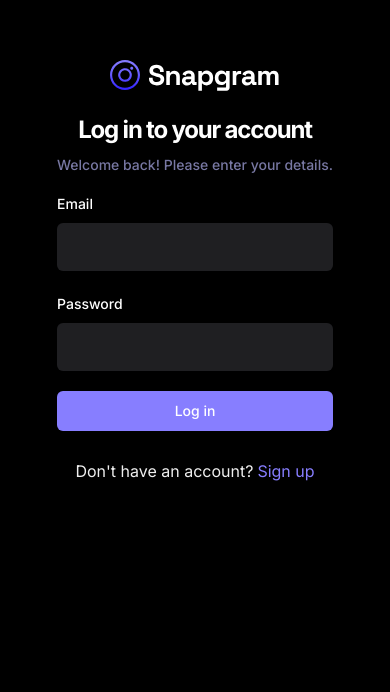
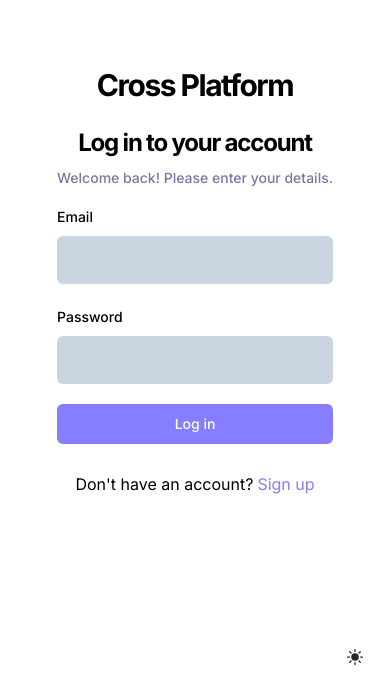
Before and after one commit to poju3185/cross-platform, a React (Vite) app: page /sign-in in a window 390 px wide. Shown: the part 152-844 px from the top of the page. Built offline with nearby package versions, Linux system fonts and the light colour scheme; no server answers.

Commit message:
Add dark mode toggle

```diff
--- a/src/App.tsx
+++ b/src/App.tsx
@@ -19,10 +19,13 @@ import { Toaster } from "@/components/ui/toaster";
 
 import "./globals.css";
 
+import ThemeSwitcher from "./components/shared/ThemeSwitcher";
+
 const App = () => {
   return (
-      // eslint-disable-next-line react/jsx-filename-extension
+    // eslint-disable-next-line react/jsx-filename-extension
     <main className="flex h-screen">
+      <ThemeSwitcher/>
       <Routes>
         {/* public routes */}
         <Route element={<AuthLayout />}>
--- a/src/_auth/AuthLayout.tsx
+++ b/src/_auth/AuthLayout.tsx
@@ -16,9 +16,9 @@ export default function AuthLayout() {
           </section>
 
           <img
-            src="/assets/images/side-img.svg"
+            src="/assets/images/side-img.jpg"
             alt="logo"
-            className="hidden xl:block h-screen w-1/2 object-cover bg-no-repeat"
+            className="hidden xl:block h-screen w-1/2 object-contain bg-no-repeat"
           />
         </>
       )}
--- a/src/_auth/forms/SigninForm.tsx
+++ b/src/_auth/forms/SigninForm.tsx
@@ -3,7 +3,14 @@ import { useForm } from "react-hook-form";
 import { zodResolver } from "@hookform/resolvers/zod";
 import { Link, useNavigate } from "react-router-dom";
 
-import { Form, FormControl, FormField, FormItem, FormLabel, FormMessage } from "@/components/ui/form";
+import {
+  Form,
+  FormControl,
+  FormField,
+  FormItem,
+  FormLabel,
+  FormMessage,
+} from "@/components/ui/form";
 import { Input } from "@/components/ui/input";
 import { Button } from "@/components/ui/button";
 import Loader from "@/components/shared/Loader";
@@ -45,7 +52,7 @@ const SigninForm = () => {
 
       navigate("/");
     } else {
-      toast({ title: "Login failed. Please try again.", });
+      toast({ title: "Login failed. Please try again." });
 
       return;
     }
@@ -54,7 +61,7 @@ const SigninForm = () => {
   return (
     <Form {...form}>
       <div className="sm:w-420 flex-center flex-col">
-        <img src="/assets/images/logo.svg" alt="logo" />
+        <h1 className="h2-bold md:h1-bold pt-5 sm:pt-12">Cross Platform</h1>
 
         <h2 className="h3-bold md:h2-bold pt-5 sm:pt-12">
           Log in to your account
@@ -103,7 +110,7 @@ const SigninForm = () => {
             )}
           </Button>
 
-          <p className="text-small-regular text-light-2 text-center mt-2">
+          <p className="text-small-regular text-black-2 text-center mt-2">
             Don&apos;t have an account?
             <Link
               to="/sign-up"
--- a/src/_auth/forms/SignupForm.tsx
+++ b/src/_auth/forms/SignupForm.tsx
@@ -89,13 +89,13 @@ const SignupForm = () => {
   return (
     <Form {...form}>
       <div className="sm:w-420 flex-center flex-col">
-        <img src="/assets/images/logo.svg" alt="logo" />
+        <h1 className="h2-bold md:h1-bold pt-5 sm:pt-12">Cross Platform</h1>
 
         <h2 className="h3-bold md:h2-bold pt-5 sm:pt-12">
           Create a new account
         </h2>
         <p className="text-light-3 small-medium md:base-regular mt-2">
-          To use snapgram, Please enter your details
+          To use cross platform, Please enter your details
         </p>
 
         <form
@@ -167,7 +167,7 @@ const SignupForm = () => {
             )}
           </Button>
 
-          <p className="text-small-regular text-light-2 text-center mt-2">
+          <p className="text-small-regular text-black-2 text-center mt-2">
             Already have an account?
             <Link
               to="/sign-in"
--- /dev/null
+++ b/src/components/shared/ThemeSwitcher.tsx
@@ -0,0 +1,151 @@
+import React, { useRef, useEffect, useState } from "react";
+import clsx from "clsx";
+
+const svg = {
+  light: (
+    <svg
+      xmlns="http://www.w3.org/2000/svg"
+      viewBox="0 0 24 24"
+      fill="currentColor"
+      className="w-5 h-5 inline-block"
+    >
+      <path d="M12 2.25a.75.75 0 01.75.75v2.25a.75.75 0 01-1.5 0V3a.75.75 0 01.75-.75zM7.5 12a4.5 4.5 0 119 0 4.5 4.5 0 01-9 0zM18.894 6.166a.75.75 0 00-1.06-1.06l-1.591 1.59a.75.75 0 101.06 1.061l1.591-1.59zM21.75 12a.75.75 0 01-.75.75h-2.25a.75.75 0 010-1.5H21a.75.75 0 01.75.75zM17.834 18.894a.75.75 0 001.06-1.06l-1.59-1.591a.75.75 0 10-1.061 1.06l1.59 1.591zM12 18a.75.75 0 01.75.75V21a.75.75 0 01-1.5 0v-2.25A.75.75 0 0112 18zM7.758 17.303a.75.75 0 00-1.061-1.06l-1.591 1.59a.75.75 0 001.06 1.061l1.591-1.59zM6 12a.75.75 0 01-.75.75H3a.75.75 0 010-1.5h2.25A.75.75 0 016 12zM6.697 7.757a.75.75 0 001.06-1.06l-1.59-1.591a.75.75 0 00-1.061 1.06l1.59 1.591z" />
+    </svg>
+  ),
+  dark: (
+    <svg
+      xmlns="http://www.w3.org/2000/svg"
+      viewBox="0 0 24 24"
+      fill="currentColor"
+      className="w-4 h-4 inline-block"
+    >
+      <path
+        fillRule="evenodd"
+        d="M9.528 1.718a.75.75 0 01.162.819A8.97 8.97 0 009 6a9 9 0 009 9 8.97 8.97 0 003.463-.69.75.75 0 01.981.98 10.503 10.503 0 01-9.694 6.46c-5.799 0-10.5-4.701-10.5-10.5 0-4.368 2.667-8.112 6.46-9.694a.75.75 0 01.818.162z"
+        clipRule="evenodd"
+      />
+    </svg>
+  ),
+};
+
+const ThemeSwitcher: React.FC = (): JSX.Element => {
+  const switcher = useRef<HTMLDivElement | null>(null);
+  const switcherButton = useRef<HTMLButtonElement>(null);
+
+  const [activeTheme, setActiveTheme] = useState<string>("light");
+  const [showDropdown, setShowDropdown] = useState<boolean>(false);
+
+  const dropdownMenuClasses = clsx(
+    "min-w-max absolute bg-white text-base z-[1000] overflow-hidden float-left list-none text-left rounded-lg shadow-lg m-0 bg-clip-padding border-none dark:bg-neutral-800",
+    showDropdown ? "block -translate-x-full -translate-y-full" : "hidden"
+  );
+
+  const setDarkTheme = () => {
+    document.documentElement.classList.add("dark");
+    localStorage.theme = "dark";
+
+    setActiveTheme("dark");
+    setShowDropdown(false);
+  };
+
+  const setLightTheme = () => {
+    document.documentElement.classList.remove("dark");
+    localStorage.theme = "light";
+
+    setActiveTheme("light");
+    setShowDropdown(false);
+  };
+
+  const handleClickOutside = (event: MouseEvent) => {
+    if (!switcher.current?.contains(event.target as Node)) {
+      setShowDropdown(false);
+      return;
+    }
+  };
+
+  useEffect(() => {
+    // On page load or when changing themes, best to add inline in `head` to avoid FOUC
+    if (localStorage.theme === 'dark' || (!('theme' in localStorage) && window.matchMedia('(prefers-color-scheme: dark)').matches)) {
+      setDarkTheme();
+    } else {
+      setLightTheme();
+    };
+  }, []);
+
+  useEffect(() => {
+    window.addEventListener("click", handleClickOutside);
+    return () => {
+      window.removeEventListener("click", handleClickOutside);
+    };
+  }, []);
+
+  return (
+    <>
+      <div
+        className="fixed right-5 bottom-5 z-[9999]"
+        id="theme-switcher"
+        ref={switcher}
+      >
+        <div className="relative">
+          <button
+            ref={switcherButton}
+            className="w-[30px] h-[30px] text-neutral-800 dark:text-white uppercase rounded-full hover:shadow-lg hover:bg-neutral-200 dark:hover:bg-neutral-700 focus:bg-neutral-300 dark:focus:bg-neutral-700 focus:shadow-lg focus:outline-none focus:ring-0 active:shadow-lg transition duration-150 ease-in-out flex items-center justify-center whitespace-nowrap motion-reduce:transition-none"
+            type="button"
+            id="themeSwitcher"
+            aria-expanded="false"
+            onClick={() => setShowDropdown(!showDropdown)}
+          >
+            {svg[activeTheme as keyof typeof svg]}
+          </button>
+          <ul
+            className={dropdownMenuClasses}
+            aria-labelledby="themeSwitcher"
+          >
+            <li>
+              <a
+                className="text-sm py-2 px-3 font-normal block w-full whitespace-nowrap bg-transparent text-neutral-700 dark:text-neutral-100 hover:bg-neutral-100 disabled:text-neutral-400 disabled:pointer-events-none disabled:bg-transparent active:no-underline active:text-neutral-800 dark:hover:bg-neutral-600 focus:outline-none focus:bg-neutral-200 focus:dark:bg-neutral-600"
+                style={
+                  activeTheme === "light" ? { color: "rgb(101,144,213)" } : {}
+                }
+                data-theme="light"
+                onClick={setLightTheme}
+              >
+                <div className="pointer-events-none">
+                  <div
+                    className="inline-block w-[24px] text-center"
+                    data-theme-icon="light"
+                  >
+                    {svg.light}
+                  </div>
+                  <span data-theme-name="light">Light</span>
+                </div>
+              </a>
+            </li>
+            <li>
+              <a
+                className="text-sm py-2 px-3 font-normal block w-full whitespace-nowrap bg-transparent text-neutral-700 dark:text-neutral-100 hover:bg-neutral-100 disabled:text-neutral-400 disabled:pointer-events-none disabled:bg-transparent active:no-underline active:text-neutral-800 dark:hover:bg-neutral-600 focus:outline-none focus:bg-neutral-200 focus:dark:bg-neutral-600"
+                style={
+                  activeTheme === "dark" ? { color: "rgb(101,144,213)" } : {}
+                }
+                data-theme="dark"
+                onClick={setDarkTheme}
+              >
+                <div className="pointer-events-none">
+                  <div
+                    className="inline-block w-[24px] text-center"
+                    data-theme-icon="dark"
+                  >
+                    {svg.dark}
+                  </div>
+                  <span data-theme-name="dark">Dark</span>
+                </div>
+              </a>
+            </li>
+          </ul>
+        </div>
+      </div>
+    </>
+  );
+};
+
+export default ThemeSwitcher;
--- a/src/globals.css
+++ b/src/globals.css
@@ -10,7 +10,7 @@
   }
 
   body {
-    @apply bg-dark-1 text-white min-h-screen font-inter;
+    @apply bg-white dark:bg-dark-1 dark:text-white min-h-screen font-inter;
   }
 }
 
@@ -250,7 +250,7 @@
   /* SHADCN COMPONENTS */
   /* Form */
   .shad-form_label {
-    @apply text-white !important;
+    @apply dark:text-white !important;
   }
 
   .shad-form_message {
@@ -258,7 +258,7 @@
   }
 
   .shad-input {
-    @apply h-12 bg-dark-4 border-none placeholder:text-light-4 focus-visible:ring-1 focus-visible:ring-offset-1 ring-offset-light-3 !important;
+    @apply h-12 bg-slate-300 dark:bg-dark-4 border-none placeholder:text-light-4 focus-visible:ring-1 focus-visible:ring-offset-1 ring-offset-light-3 !important;
   }
 
   .shad-textarea {
```
Also changed, not shown: public/assets/images/side-img.jpg (added), 1 other file (tests, documents, lock files or other folders).
